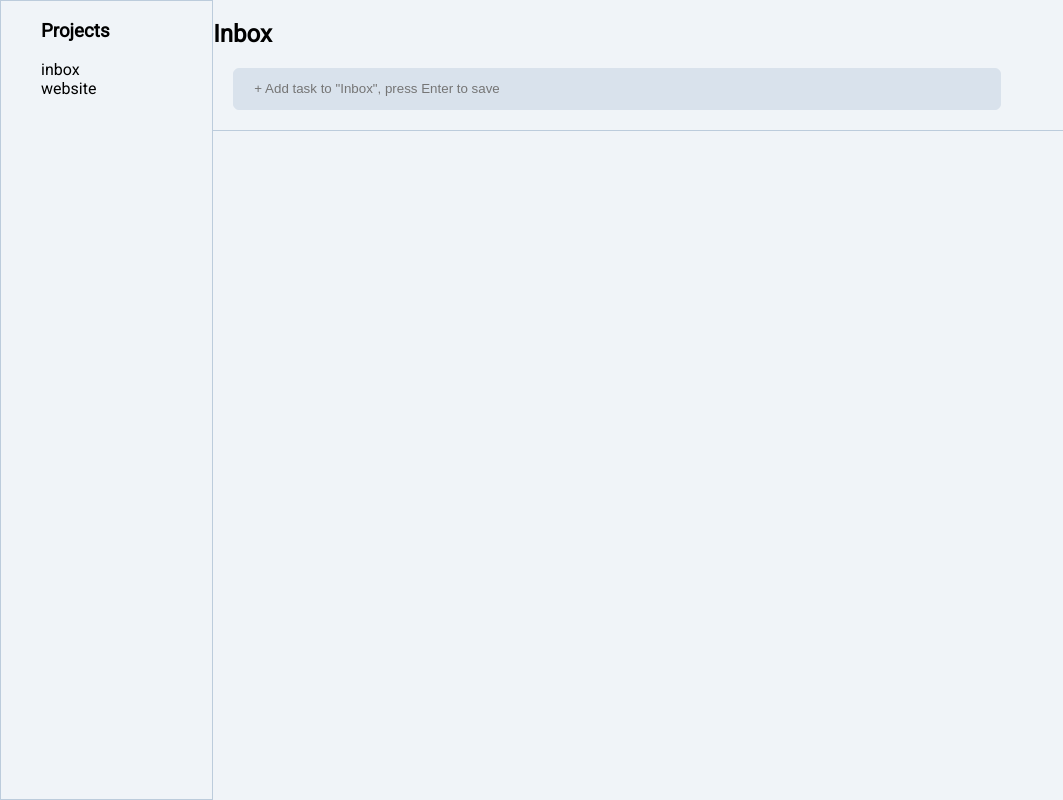
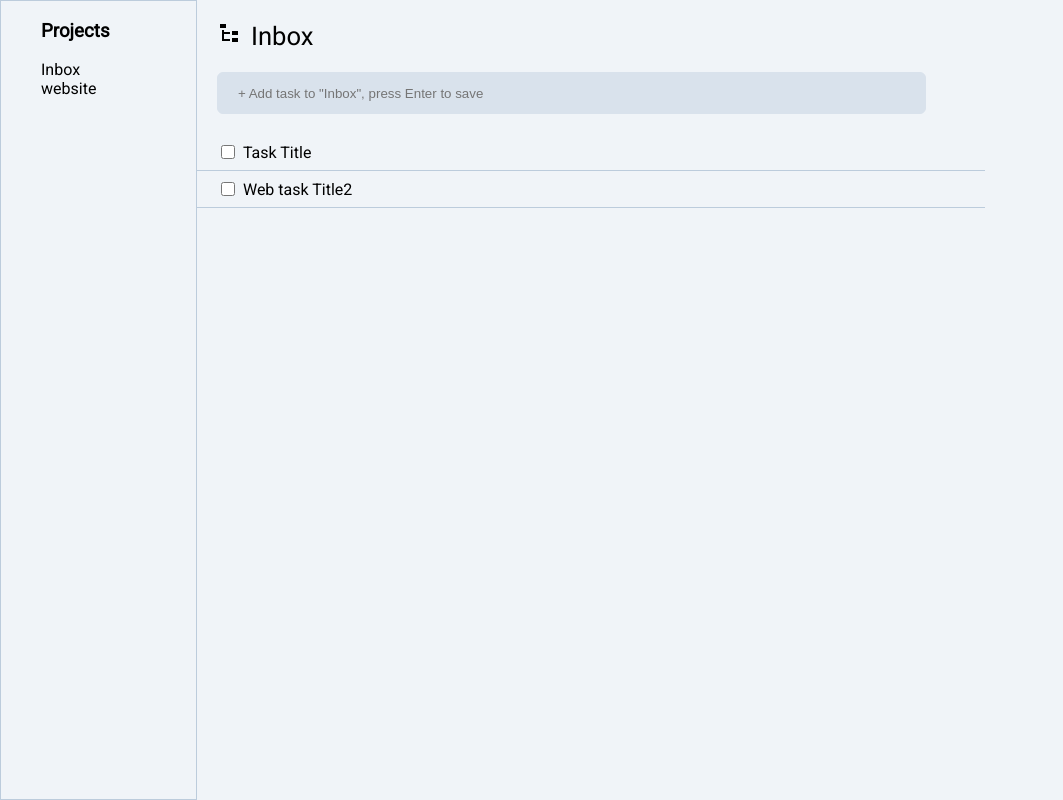
Before and after one commit to kenizaya/taskit, a website built with webpack: page src/template.html in a window 1280 px wide. Shown: the whole page, without its empty margins (0-1063 px from the left). Built offline with nearby package versions, Linux system fonts and the light colour scheme.

Commit message:
Add checkbox before task, and strikethrough checkbox when clicked

```diff
--- a/src/styles/main.css
+++ b/src/styles/main.css
@@ -15,7 +15,7 @@ body {
 
 .container {
     display: grid;
-    grid-template-columns: 1fr 4fr 1fr;
+    grid-template-columns: 1fr 4fr 1.5fr;
     height: 100vh;
     background-color: #F0F4F8;
 
@@ -33,8 +33,16 @@ ul li{
     list-style: none;
 }
 
-.main {
-    /* background-color: aquamarine; */
+.project-icon {
+    display: flex;
+    align-items: baseline;
+    padding: 0 20px;
+}
+
+.current-project {
+    padding-left: 10px;
+    font-size: 1.6rem;
+    font-weight: 400;
 }
 
 #new-task {
@@ -52,9 +60,26 @@ ul li{
 #new-task:focus {
     border: 1px solid #A081D9;
     outline: none;
+    background-color: #ffffff;
 }
 
 form {
     padding-bottom: 20px;
+}
+
+.task {
     border-bottom: 1px solid #BCCCDC;
+    padding: 8px 20px;
+    display: flex;
+    gap: 5px;
+    align-items: center;
 }
+
+input[type="checkbox"] {
+    width: 14px;
+    height: 14px;
+}
+
+input[type="checkbox"]:checked + label.task-checked {
+    text-decoration: line-through;
+}
--- a/src/taskit.js
+++ b/src/taskit.js
@@ -1,5 +1,9 @@
+import IconFileTree from './assets/file-tree.svg';
+import IconCalendar from './assets/calendar.svg';
+import IconDropdown from './assets/dropdown.svg';
+
 const projects = {
-    "inbox": [
+    "Inbox": [
         {
             title: "Task Title",
             description: "Task description",
@@ -30,7 +34,7 @@ export const createProject = (project) => {
 
 }
 
-export const createTask = (project, title, description, dueDate, priority) => {
+export const createTask = (project, title, description = "None", dueDate = "Today", priority = "Low") => {
     const task = {};
     task.title= title;
     task.description= description;
@@ -68,14 +72,63 @@ const displaySidebar = () => {
 
 }
 
-const displayMain = () => {
-    const main = document.querySelector(".main");
+const displayMainHeader = () => {
+    const mainHeader = document.querySelector(".main-header");
     const currentProject = document.querySelector(".current-project");
     const newTask = document.querySelector("#new-task");
 
+    document.querySelector(".project-icon > img").src = IconFileTree;
+
     currentProject.textContent = "Inbox";
     newTask.placeholder = `+ Add task to "${currentProject.textContent}", press Enter to save`
+
+    // if (newTask === document.activeElement) {
+
+    // }
+}
+
+const displayTasks = () => {
+    const mainTasks = document.querySelector(".main-tasks");
+
+    const form = document.createElement("form");
+    mainTasks.appendChild(form);
+
+    let id = 0;
+
+    Object.keys(projects).forEach(project => {
+        const div = document.createElement("div");
+        div.classList.add("task");
+        form.appendChild(div);
+
+        const task = document.createElement("input");
+        task.setAttribute("type", "checkbox");
+        task.setAttribute("id", `id${id}`);
+
+
+        const label = document.createElement("label");
+        label.textContent = projects[project][0].title;
+        label.setAttribute("for", `id${id}`);
+        label.classList.add("task-checked");
+        id++;
+
+        div.append(task, label);
+    });
+}
+
+const addTask = () => {
+    const currentProject = document.querySelector(".current-project");
+    const newTask = document.getElementById("new-task");
+
+    newTask.addEventListener('keypress', (e) => {
+        if (e.key === "Enter") {
+            // createTask(projects[currentProject], )
+            e.preventDefault();
+            console.log(currentProject);
+        }
+    })
+
 }
 
 displaySidebar();
-displayMain();
+displayMainHeader();
+displayTasks();
--- a/src/template.html
+++ b/src/template.html
@@ -16,15 +16,19 @@
         </div>
 
         <div class="main">
-            <h2 class="current-project"></h2>
+            <div class="main-header">
 
-            <form action="#">
-                <label for="new-task"></label>
-                <input type="text" name="new-task" id="new-task">
-            </form>
+                <div class="project-icon">
+                    <img src="" alt="">
+                    <h2 class="current-project"></h2>
+                </div>
 
-            <div class="tasks">
-
+                <form action="#">
+                    <label for="new-task"></label>
+                    <input type="text" name="new-task" id="new-task">
+                </form>
+            </div>
+            <div class="main-tasks">
             </div>
         </div>
     </div>
```
Also changed, not shown: src/assets/calendar.svg (added), src/assets/dropdown.svg (added), src/assets/file-tree.svg (added).
